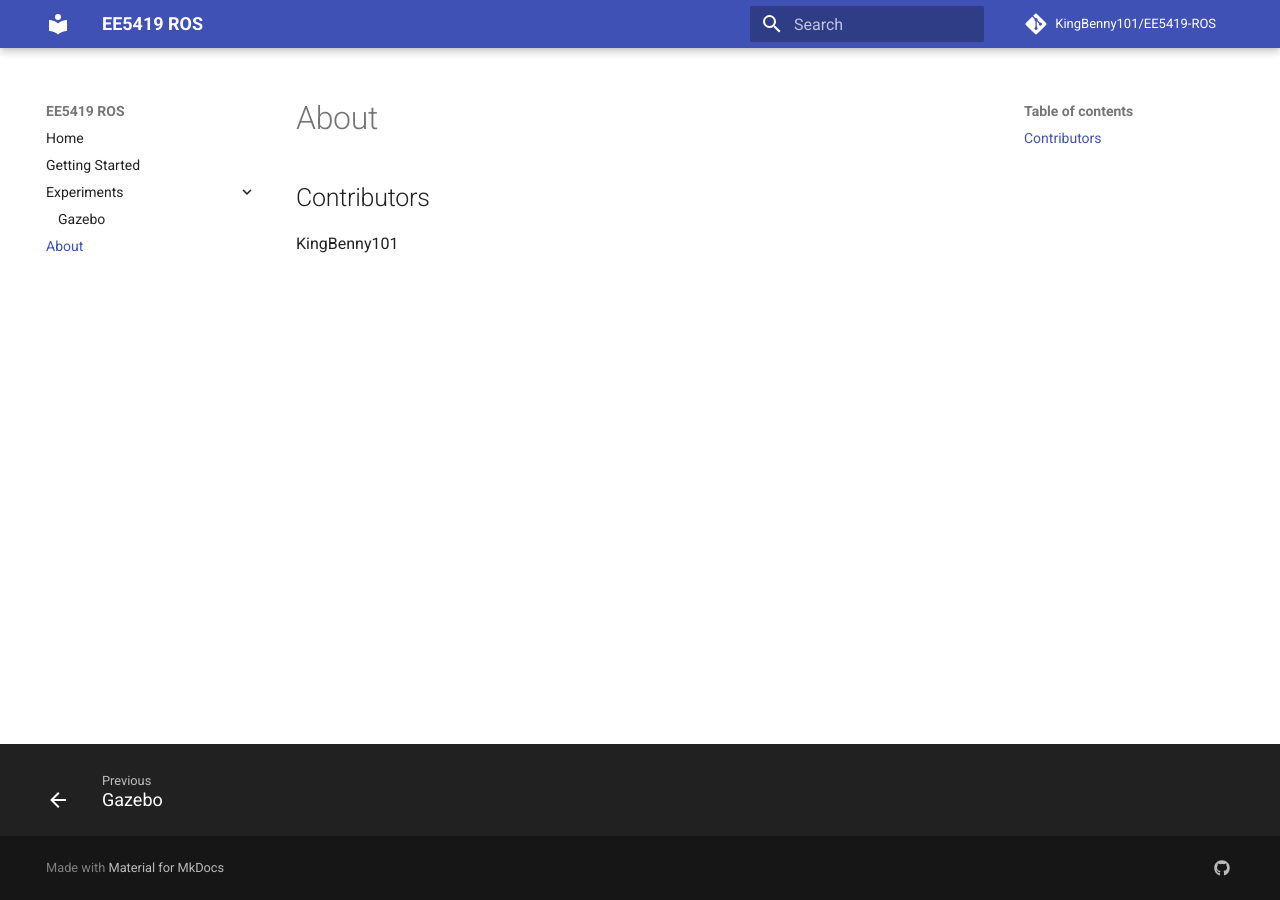
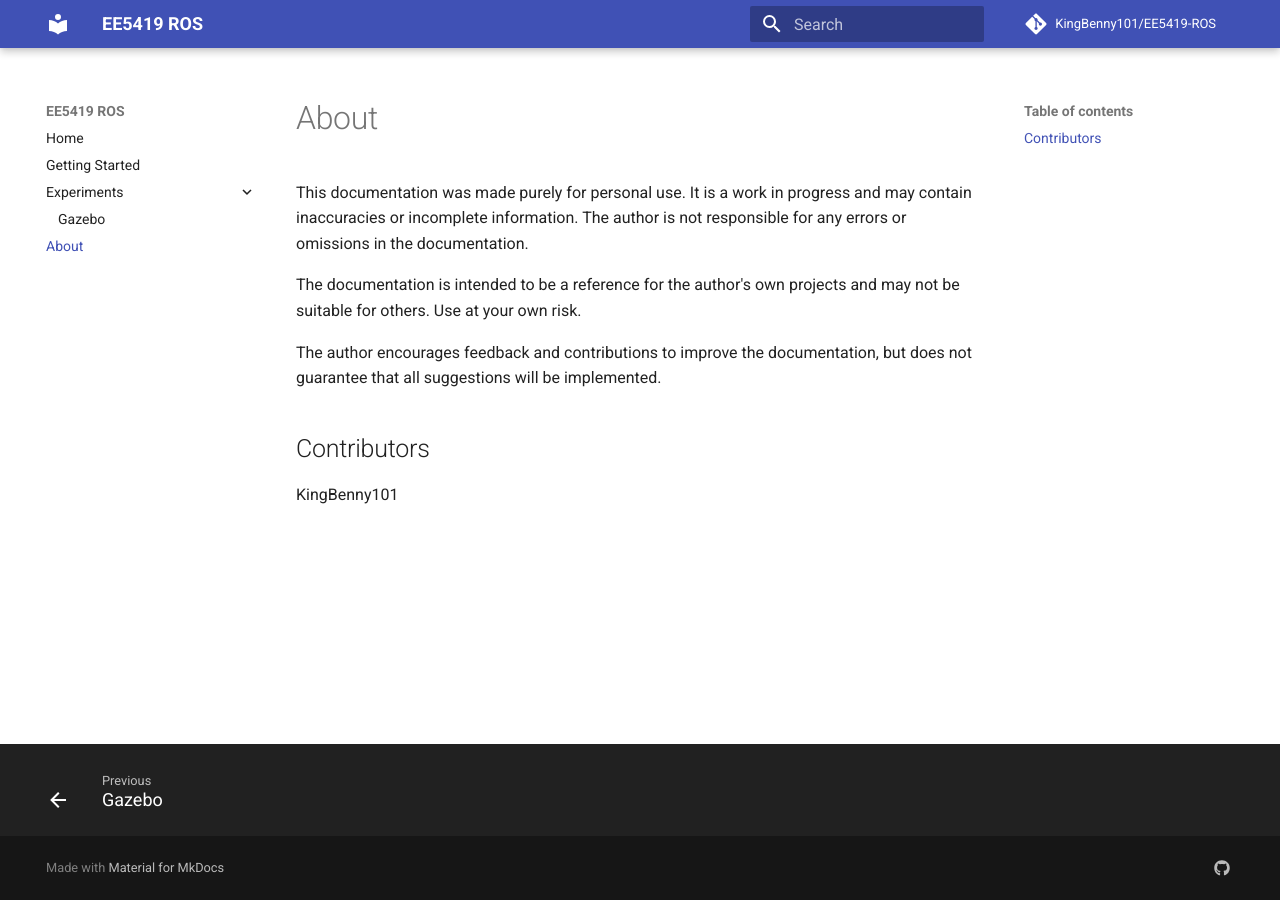
Before and after one commit to KingBenny101/EE5419-ROS, an MkDocs documentation site: the page built from docs/about.md, in a window 1280 px wide. Built offline with MkDocs 1.6.1 and Material for MkDocs 9.7.7, drawn with Linux system fonts in a browser that asks for light colours; comment, search, counter and statistics services are not loaded.

Commit message:
Update about.md with additional context and disclaimers

```diff
--- a/docs/about.md
+++ b/docs/about.md
@@ -1,4 +1,10 @@
 # About
+
+This documentation was made purely for personal use. It is a work in progress and may contain inaccuracies or incomplete information. The author is not responsible for any errors or omissions in the documentation.
+
+The documentation is intended to be a reference for the author's own projects and may not be suitable for others. Use at your own risk.
+
+The author encourages feedback and contributions to improve the documentation, but does not guarantee that all suggestions will be implemented.
 
 ## Contributors
 
```
